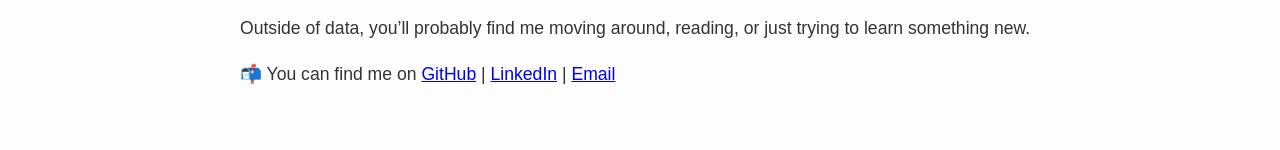
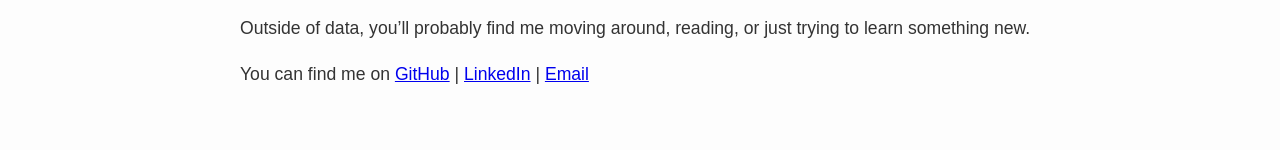
Before and after one commit to dlr0625/dlr0625.github.io, a plain HTML site: page index.html in a window 1280 px wide. Shown: the part 391-541 px from the top of the page. Drawn offline with Linux system fonts and the light colour scheme.

Commit message:
Update index.html

```diff
--- a/index.html
+++ b/index.html
@@ -24,7 +24,7 @@
   <p>Outside of data, you’ll probably find me moving around, reading,
      or just trying to learn something new.</p>
 
-  <p>📬 You can find me on
+  <p>You can find me on
     <a href="https://github.com/dlr0625" target="_blank">GitHub</a> |
     <a href="https://www.linkedin.com/in/danerosario/" target="_blank">LinkedIn</a> |
     <a href="mailto:rosariodane25@gmail.com">Email</a>
```
